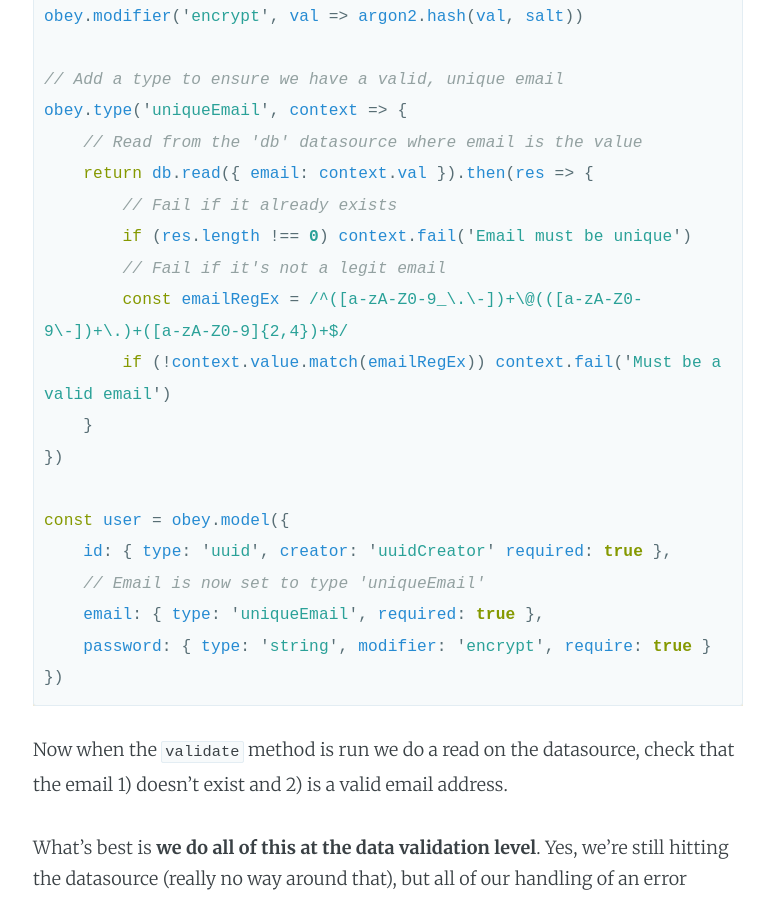
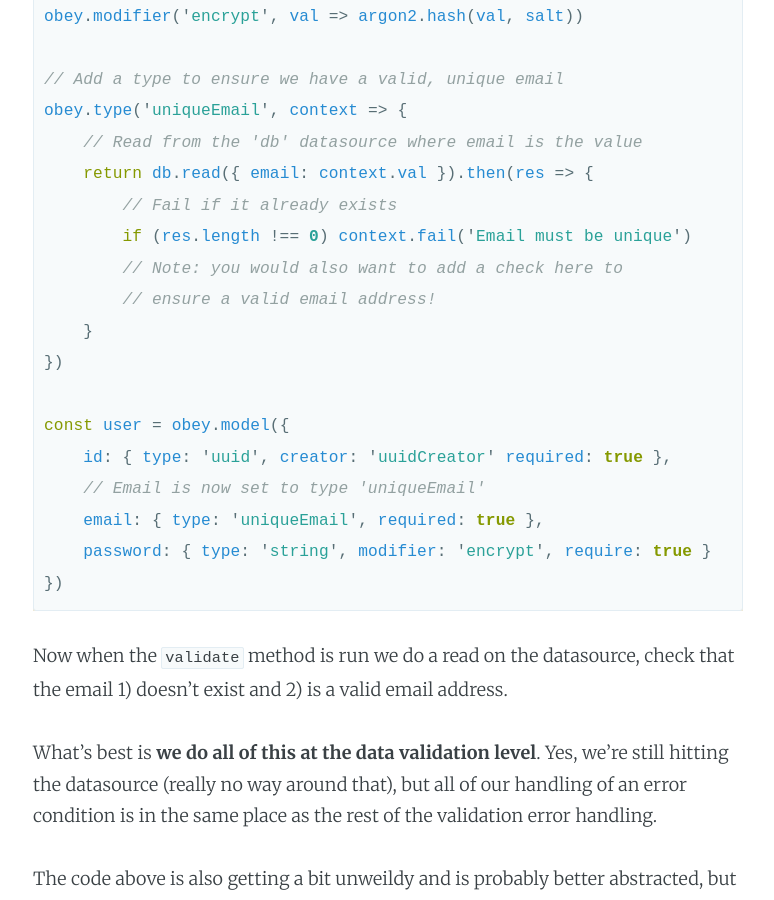
Before and after one commit to TechnologyAdvice/technologyadvice.github.io, a Jekyll site: the page built from _posts/2016-03-12-make-your-data-obey.markdown, in a window 1280 px wide and 900 px high, scrolled down 4519 px. Shown: the whole window, without its empty margins (252-1026 px from the left). Built offline with Jekyll 4.4.1, drawn with Linux system fonts in a browser that asks for light colours; comment, search, counter and statistics services are not loaded.

Commit message:
Remove regex

```diff
--- a/_posts/2016-03-12-make-your-data-obey.markdown
+++ b/_posts/2016-03-12-make-your-data-obey.markdown
@@ -126,9 +126,8 @@ obey.type('uniqueEmail', context => {
     return db.read({ email: context.val }).then(res => {
         // Fail if it already exists
         if (res.length !== 0) context.fail('Email must be unique')
-        // Fail if it's not a legit email
-        const emailRegEx = /^([a-zA-Z0-9_\.\-])+\@(([a-zA-Z0-9\-])+\.)+([a-zA-Z0-9]{2,4})+$/
-        if (!context.value.match(emailRegEx)) context.fail('Must be a valid email')
+        // Note: you would also want to add a check here to
+        // ensure a valid email address!
     }
 })
 
```
